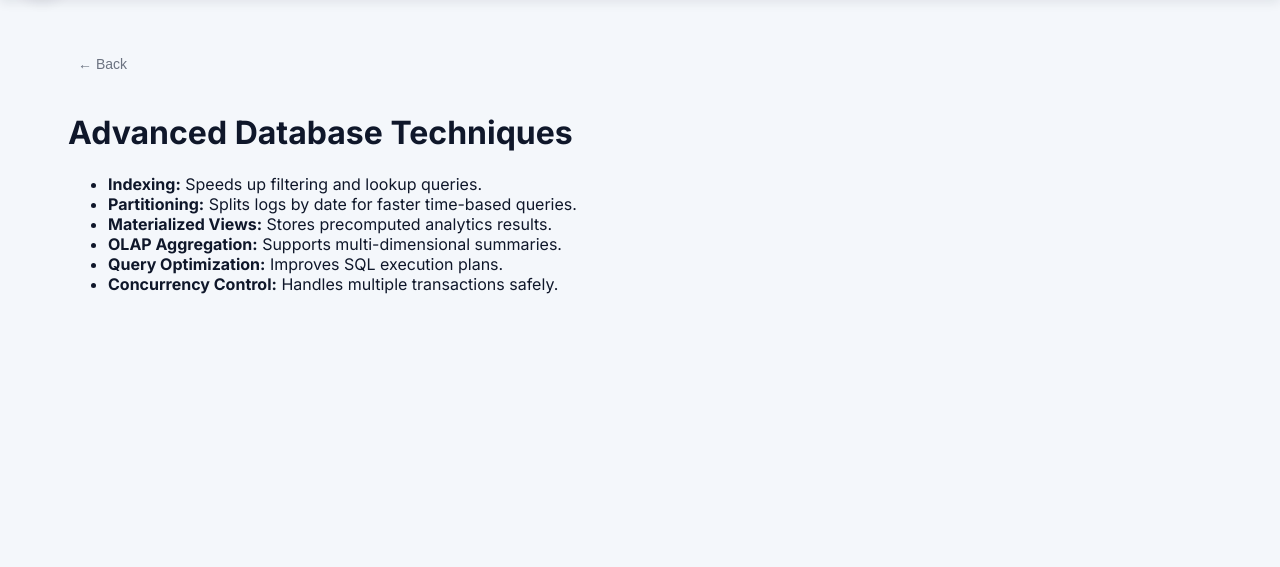
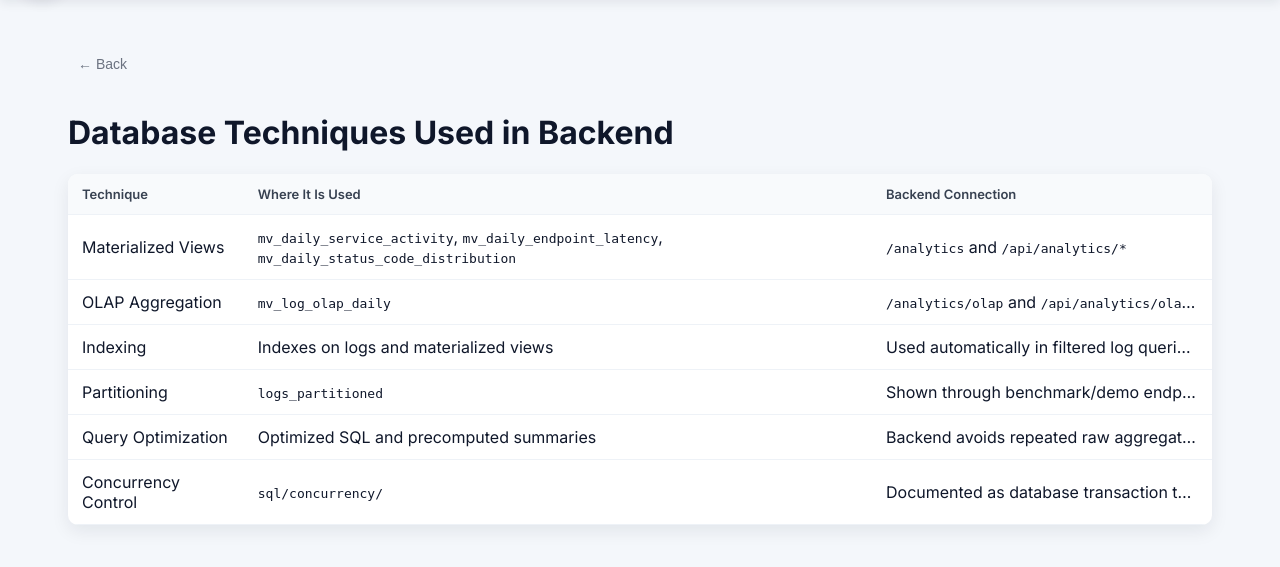
Before and after one commit to Hassan-Sajjad72/log-management-analytics-system, a Flask app: page /techniques in a window 1280 px wide. Shown: the part 60-627 px from the top of the page. Run offline with Flask 3, Linux system fonts and the light colour scheme.

Commit message:
Document backend usage of advanced database techniques

```diff
--- a/backend/templates/techniques.html
+++ b/backend/templates/techniques.html
@@ -1,14 +1,50 @@
 {% extends "base.html" %}
 
 {% block content %}
-<h1>Advanced Database Techniques</h1>
+<h1>Database Techniques Used in Backend</h1>
 
-<ul>
-    <li><strong>Indexing:</strong> Speeds up filtering and lookup queries.</li>
-    <li><strong>Partitioning:</strong> Splits logs by date for faster time-based queries.</li>
-    <li><strong>Materialized Views:</strong> Stores precomputed analytics results.</li>
-    <li><strong>OLAP Aggregation:</strong> Supports multi-dimensional summaries.</li>
-    <li><strong>Query Optimization:</strong> Improves SQL execution plans.</li>
-    <li><strong>Concurrency Control:</strong> Handles multiple transactions safely.</li>
-</ul>
+<table>
+    <tr>
+        <th>Technique</th>
+        <th>Where It Is Used</th>
+        <th>Backend Connection</th>
+    </tr>
+
+    <tr>
+        <td>Materialized Views</td>
+        <td><code>mv_daily_service_activity</code>, <code>mv_daily_endpoint_latency</code>, <code>mv_daily_status_code_distribution</code></td>
+        <td><code>/analytics</code> and <code>/api/analytics/*</code></td>
+    </tr>
+
+    <tr>
+        <td>OLAP Aggregation</td>
+        <td><code>mv_log_olap_daily</code></td>
+        <td><code>/analytics/olap</code> and <code>/api/analytics/olap/*</code></td>
+    </tr>
+
+    <tr>
+        <td>Indexing</td>
+        <td>Indexes on logs and materialized views</td>
+        <td>Used automatically in filtered log queries and analytics queries</td>
+    </tr>
+
+    <tr>
+        <td>Partitioning</td>
+        <td><code>logs_partitioned</code></td>
+        <td>Shown through benchmark/demo endpoints, mainly useful for time-based queries</td>
+    </tr>
+
+    <tr>
+        <td>Query Optimization</td>
+        <td>Optimized SQL and precomputed summaries</td>
+        <td>Backend avoids repeated raw aggregation by using materialized views</td>
+    </tr>
+
+    <tr>
+        <td>Concurrency Control</td>
+        <td><code>sql/concurrency/</code></td>
+        <td>Documented as database transaction tests, not normal dashboard behavior</td>
+    </tr>
+</table>
+
 {% endblock %}
```
